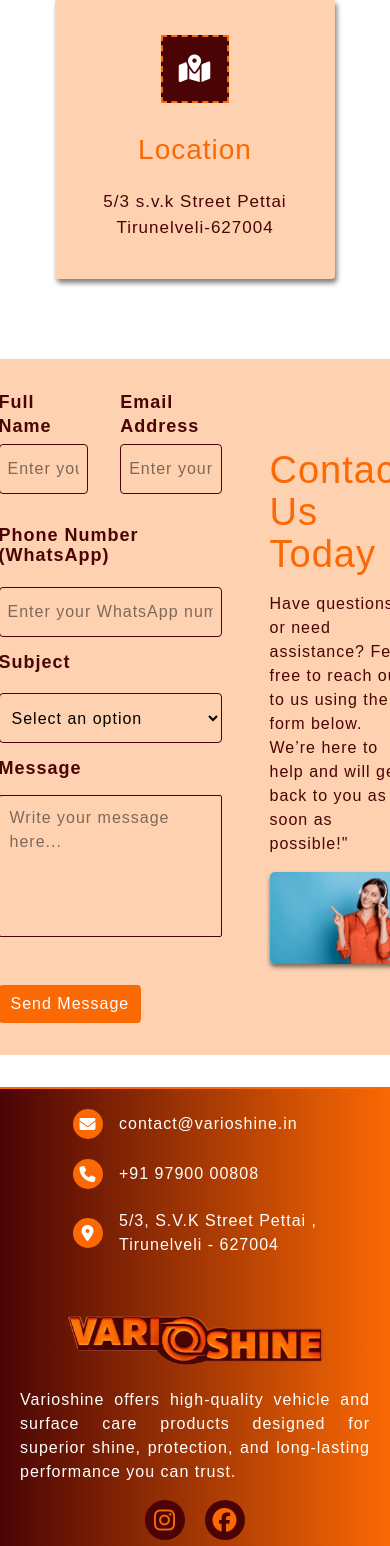
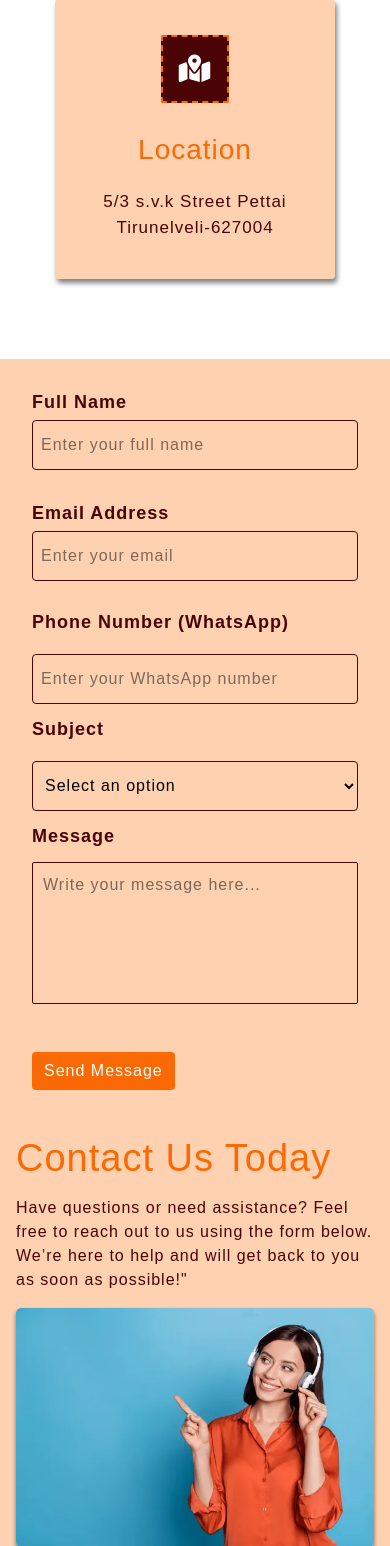
Before and after one commit to MakeMesy/varioshine, a PHP site: page /contact.php in a window 390 px wide. Shown: the part 1450-2996 px from the top of the page. Run offline with PHP 8.4, Linux system fonts and the light colour scheme; some libraries are stand-ins or nearby versions; some web fonts are replaced.

Commit message:
contact responsive ness updated

```diff
--- a/assets/css/contact/style.css
+++ b/assets/css/contact/style.css
@@ -149,4 +149,7 @@ textarea{
     .contact-card{
         width: 280px;
     }
+    .contact-form-section,.form-group-1{
+        flex-direction: column;
+    }
 }
--- a/assets/css/resource/style.css
+++ b/assets/css/resource/style.css
@@ -482,7 +482,7 @@ swiper-container::part(button-prev):hover {
         height: 630px;
       }
       .offer_deal_btn button {
-        margin-right: 5rem;
+        margin-right: 7rem;
       }
       .bottom_banner_text{
 margin-top: 1rem;
```
